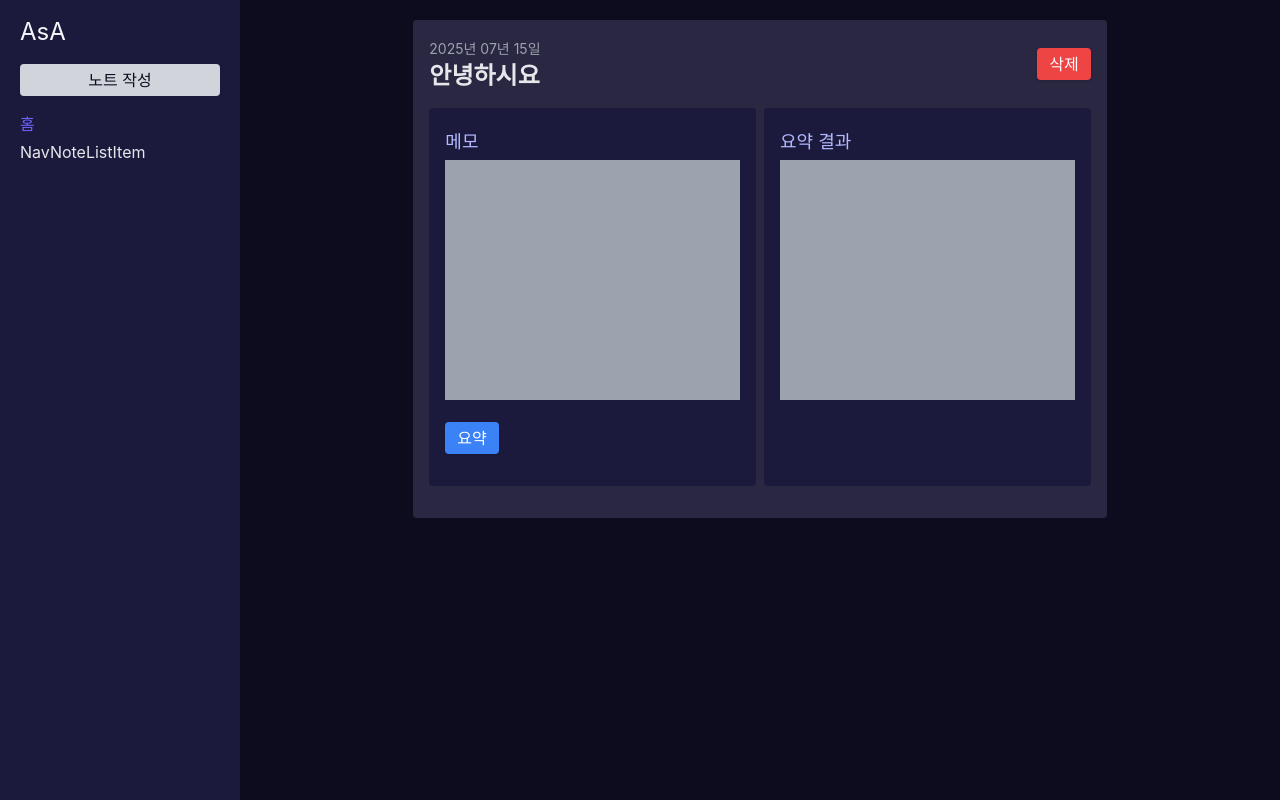
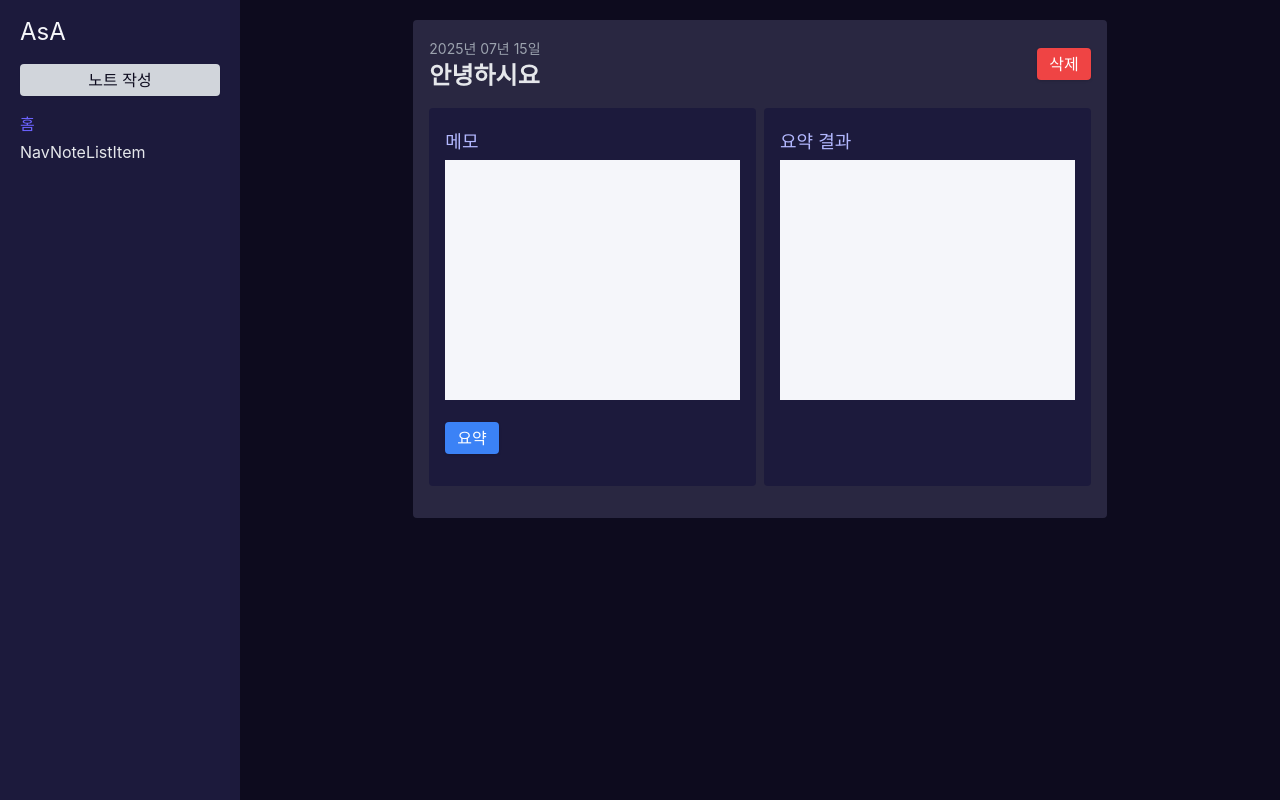
Before and after one commit to sum529-create/auto-summary-ai, a React (Vite) app: page /notes/1 in a window 1280 px wide. Built offline with nearby package versions, Linux system fonts and the light colour scheme.

Commit message:
style: Note input, item 배경 색상 변경 #2

```diff
--- a/src/components/notes/NoteListItem.jsx
+++ b/src/components/notes/NoteListItem.jsx
@@ -4,7 +4,7 @@ import FlexRow from '../ui/FlexRow'
 
 const NoteListItem = ({data}) => {
   return (
-    <li className='cursor-pointer bg-sumi-starlight p-4 rounded'>
+    <li className='cursor-pointer bg-sumi-moon p-4 rounded'>
       <Link to={`/notes/${data.id}`}>
         <FlexRow>
           <div>
--- a/src/components/notes/NoteTextArea.jsx
+++ b/src/components/notes/NoteTextArea.jsx
@@ -4,7 +4,7 @@ const NoteTextArea = ({title, isReadOnly, children}) => {
   return (
     <div className="bg-sumi-night p-4 rounded flex-1">
       <h4 className='text-lg my-1 text-sumi-starlight'>{title}</h4>
-      <textarea className="w-full p-4 min-h-60 bg-gray-400 resize-none outline-none foucs:(ring-2 ring-blue-500)" name="" id="" readOnly={isReadOnly}></textarea>
+      <textarea className="w-full p-4 min-h-60 bg-sumi-moon resize-none outline-none foucs:(ring-2 ring-blue-500)" name="" id="" readOnly={isReadOnly}></textarea>
       {children}
     </div>
   )
```
